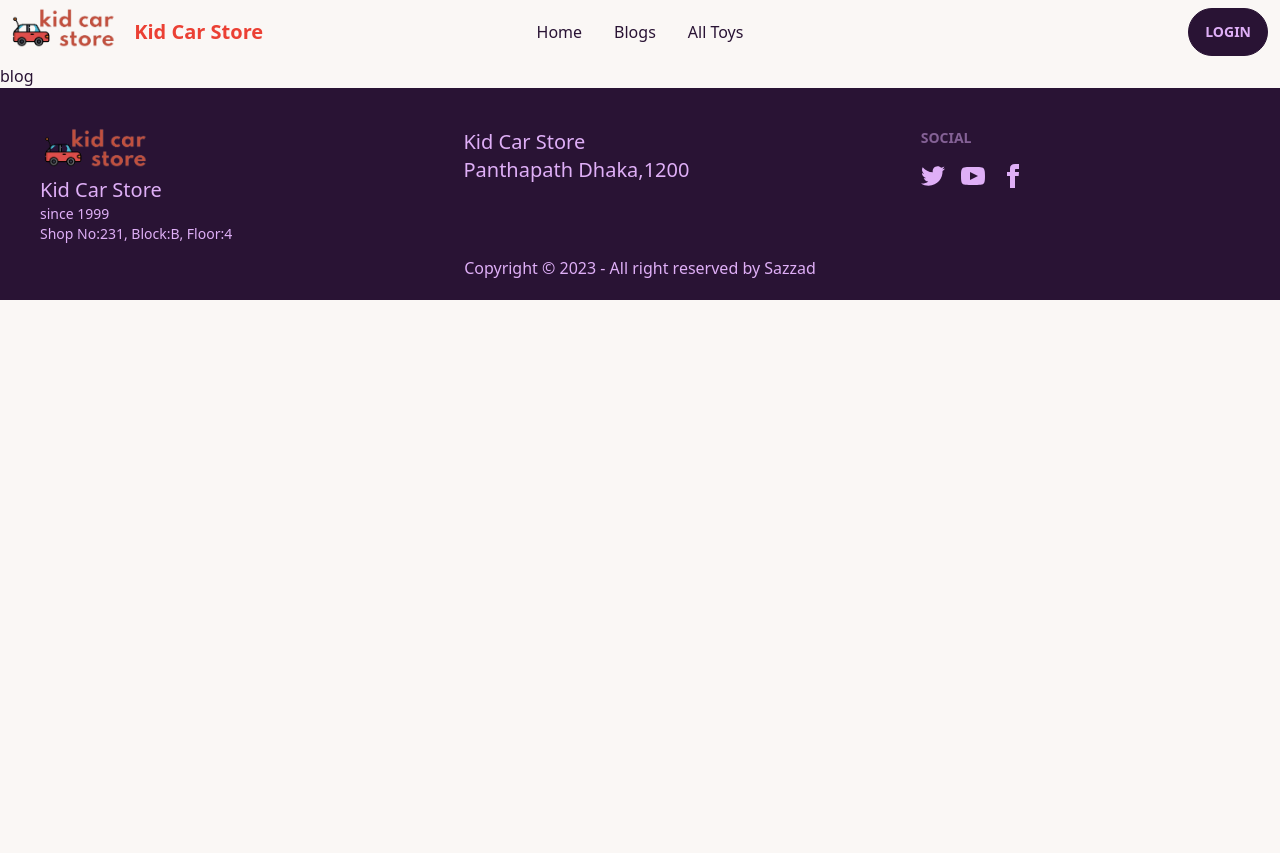
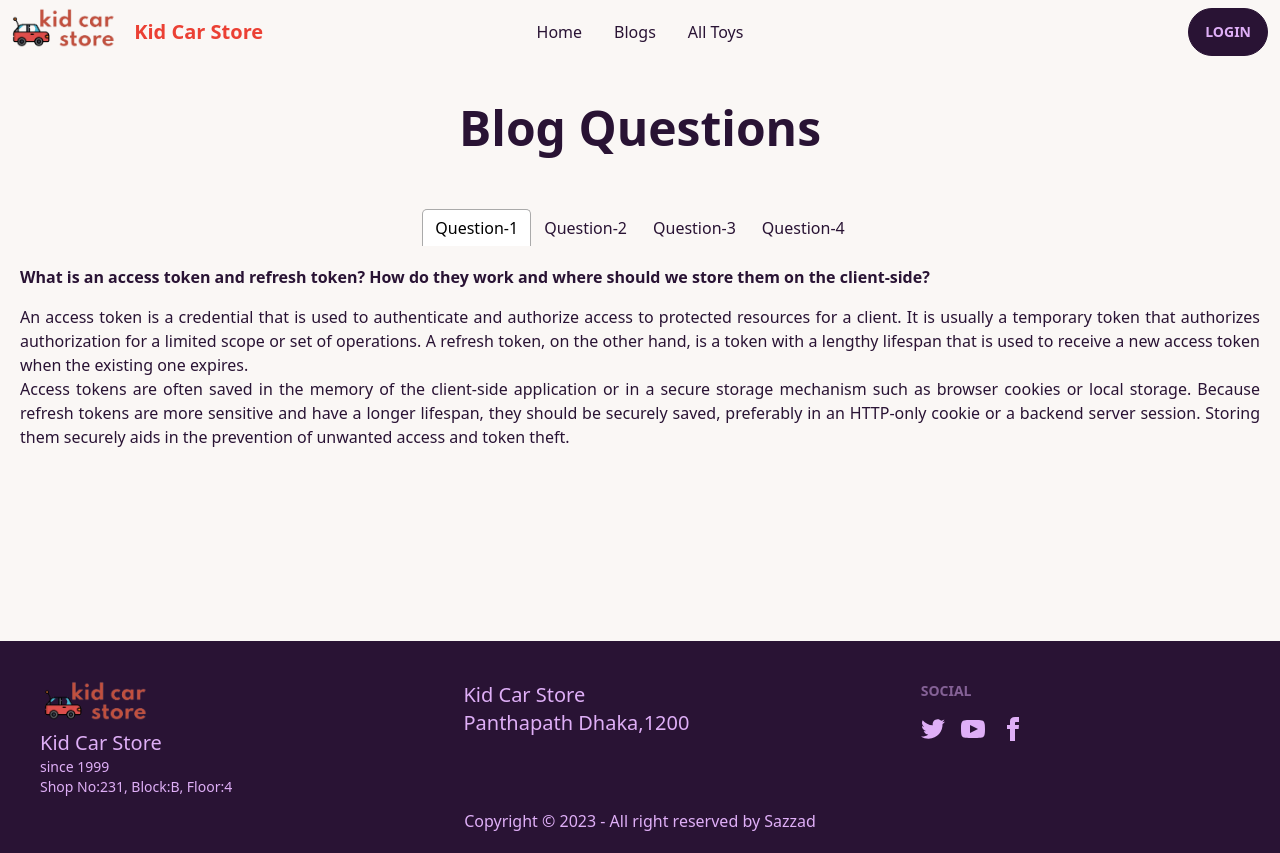
Before and after one commit to Sazzads/kid_car_store_client, a React (Vite) app: page /blogs in a window 1280 px wide. Before the commit the page ends 800 px from the top, so only its background shows below. Built offline with nearby package versions, Linux system fonts and the light colour scheme; no server answers.

Commit message:
blog page question readme file add

```diff
--- a/index.html
+++ b/index.html
@@ -2,7 +2,8 @@
 <html data-theme="cupcake" lang="en">
   <head>
     <meta charset="UTF-8" />
-    <link rel="icon" type="image/svg+xml" href="/vite.svg" />
+    <!-- <link rel="icon" type="image/svg+xml" href="/vite.svg" /> -->
+    <link rel="icon" type="image/svg+xml" href="/src/assets/logo.png" />
     <meta name="viewport" content="width=device-width, initial-scale=1.0" />
     <title>Vite + React</title>
   </head>
--- a/package.json
+++ b/package.json
@@ -18,6 +18,7 @@
     "react": "^18.2.0",
     "react-dom": "^18.2.0",
     "react-helmet": "^6.1.0",
+    "react-helmet-async": "^1.3.0",
     "react-hook-form": "^7.43.9",
     "react-router-dom": "^6.11.2",
     "react-tabs": "^6.0.1",
--- a/src/Pages/Blogs/Blogs.jsx
+++ b/src/Pages/Blogs/Blogs.jsx
@@ -1,11 +1,46 @@
 import React from 'react';
 import PageTitle from '../PageTitle/PageTitle';
+import { Tab, Tabs, TabList, TabPanel } from 'react-tabs';
+import 'react-tabs/style/react-tabs.css';
 
 const Blogs = () => {
     return (
-        <div>
-           <PageTitle title="Blog"></PageTitle>
-            blog
+        <div className='px-5'>
+            <PageTitle title="Blog"></PageTitle>
+            <h2 className='text-center text-5xl font-bold mt-10'>Blog Questions</h2>
+            <Tabs className="max-w-7xl mx-auto my-14 mb-48">
+                <TabList className="text-center">
+                    <Tab>Question-1</Tab>
+                    <Tab>Question-2</Tab>
+                    <Tab>Question-3</Tab>
+                    <Tab>Question-4</Tab>
+                </TabList>
+
+                <TabPanel className="text-justify mt-5">
+                    <h2 className='font-semibold'> What is an access token and refresh token? How do they work and where should we store them on the client-side?</h2>
+
+                    <p className='mt-4'>An access token is a credential that is used to authenticate and authorize access to protected resources for a client. It is usually a temporary token that authorizes authorization for a limited scope or set of operations. A refresh token, on the other hand, is a token with a lengthy lifespan that is used to receive a new access token when the existing one expires.</p>
+                    <p>Access tokens are often saved in the memory of the client-side application or in a secure storage mechanism such as browser cookies or local storage. Because refresh tokens are more sensitive and have a longer lifespan, they should be securely saved, preferably in an HTTP-only cookie or a backend server session. Storing them securely aids in the prevention of unwanted access and token theft.</p>
+                </TabPanel>
+
+                <TabPanel className="text-justify mt-5">
+                    <h2 className='font-semibold'>Compare SQL and NoSQL databases?</h2>
+                    <p className='mt-4'>SQL databases are relational databases that use structured query language (SQL) to manipulate and retrieve data. They protect data integrity, provide robust consistency, and handle complex transactions. Non-relational databases, on the other hand, provide flexible schema design, scalability, and excellent performance for large-scale distributed systems. They give up certain consistency guarantees in exchange for horizontal scalability and simpler data structuring. The choice between SQL and NoSQL is determined by the application's specific requirements, such as the necessity for structured data or scalability.</p>
+                </TabPanel>
+
+                <TabPanel className="text-justify mt-5">
+                    <h2 className='font-semibold'>What is express js? What is Nest JS?</h2>
+                    <p className='mt-4'>Express.js is a Node.js web application framework that is simple and adaptable. It offers a straightforward and strong collection of functionality for developing web apps and APIs. Developers can use Express.js to construct routes, manage HTTP requests and responses, and implement middleware for various functions.</p>
+                    <p className='mt-4'>NestJS is a TypeScript-based framework for developing efficient and maintainable server-side applications. It is based on Express.js and includes features like as dependency injection, modular architecture, and support for numerous design patterns. NestJS encourages the use of decorators and static typing in TypeScript to improve code readability and maintainability.</p>
+                    <p className='mt-4'>Express.js is a lightweight and adaptable web framework, and NestJS extends it by adding functionality and a disciplined approach to constructing scalable server-side applications.</p>
+                </TabPanel>
+
+                <TabPanel className="text-justify mt-5">
+                    <h2 className='font-semibold'>What is MongoDB aggregate and how does it work?</h2>
+                    <p className='mt-4'>The aggregate feature of MongoDB is a sophisticated tool that enables for extensive data processing and analysis within the database. It supports the aggregation framework, a pipeline-based method to data transformation and manipulation. The aggregate function takes as input an array of stages, each of which performs a specific operation on the data, such as grouping, filtering, projecting, or joining.</p>
+                    <p className='mt-4'>The MongoDB aggregation pipeline systematically processes documents through the stages, sending the resulting dataset from one stage to the next. Each step transforms the input documents according to its operation and produces output documents that are sent to the following stage. Complex data changes and aggregations can be performed efficiently within the database using this pipeline approach.</p>
+                </TabPanel>
+            </Tabs>
         </div>
     );
 };
--- a/src/Pages/CategoryToy/CategoryToyCard.jsx
+++ b/src/Pages/CategoryToy/CategoryToyCard.jsx
@@ -5,7 +5,7 @@ const CategoryToyCard = ({ toy }) => {
     return (
         <div>
             <div className="card card-compact w-full bg-base-100 shadow-xl">
-                <figure><img src={toy?.pictureUrl} alt="picture" /></figure>
+                <figure><img className='w-1/2' src={toy?.pictureUrl} alt="picture" /></figure>
                 <div className="card-body">
                     <h2 className="card-title">{toy.name}!</h2>
                     <p>Price: {toy.price}</p>
--- a/src/Pages/Home/Home.jsx
+++ b/src/Pages/Home/Home.jsx
@@ -15,7 +15,7 @@ const Home = () => {
         <div className=''>
             <PageTitle title="Home"></PageTitle>
             {/* banner start  */}
-            <div className="carousel w-full h-[650px]">
+            <div className="carousel w-full h-[750px]">
                 <div id="slide1" className="carousel-item relative w-full ">
                     <>
                         <img src={banner1} className="w-full " />
@@ -104,7 +104,7 @@ const Home = () => {
             {/* offer section  */}
             {/* toys section start  */}
             <div className='max-w-7xl mx-auto'>
-                <h3 className='text-5xl text-center font-bold mt-5'>Shop by category</h3>
+                <h3 className='text-5xl text-center font-bold mt-5'>Car Toy Shop</h3>
                 <p className='text-center my-5'>here you can see all sub category of Toy car for your kids</p>
                 <CategoryToy></CategoryToy>
             </div>
--- a/src/Pages/Login/Register.jsx
+++ b/src/Pages/Login/Register.jsx
@@ -48,6 +48,7 @@ const Register = () => {
             .then(result => {
                 const user = result.user;
                 console.log(user);
+                setSuccess("REGISTER COMPLETE SUCCESSFULLY");
 
             })
             .catch(error => {
--- a/src/Pages/MyToys/UpdateMyToy.jsx
+++ b/src/Pages/MyToys/UpdateMyToy.jsx
@@ -10,7 +10,7 @@ const UpdateMyToy = () => {
     const { user } = useContext(AuthContext);
     const toy=useLoaderData();
 
-    const {_id,name,price,quantity,description}=toy[0]
+    const {_id,name,price,quantity,description,pictureUrl}=toy[0]
 
     const { register, handleSubmit, watch, formState: { errors } } = useForm();
     const onSubmit = data => {
@@ -36,7 +36,7 @@ const UpdateMyToy = () => {
                             <div className="">
                                 <h1 className="text-5xl font-bold text-center">Update toy</h1>
 
-                                <img src={toypic} alt="" />
+                                <img className='w-1/2 mx-auto mt-5' src={pictureUrl} alt="" />
                             </div>
                             <form onSubmit={handleSubmit(onSubmit)}>
 
--- a/src/Pages/PageTitle/PageTitle.jsx
+++ b/src/Pages/PageTitle/PageTitle.jsx
@@ -1,11 +1,15 @@
 import React from 'react';
-import { Helmet } from 'react-helmet';
+// import { Helmet } from 'react-helmet';
+import {Helmet, HelmetProvider } from 'react-helmet-async';
 
 const PageTitle = ({ title }) => {
     return (
+        <HelmetProvider>
         <Helmet>
            <title>{title}</title>
         </Helmet>
+        </HelmetProvider>
+
     );
 };
 
```
Also changed, not shown: 2 other files (tests, documents, lock files or other folders).
